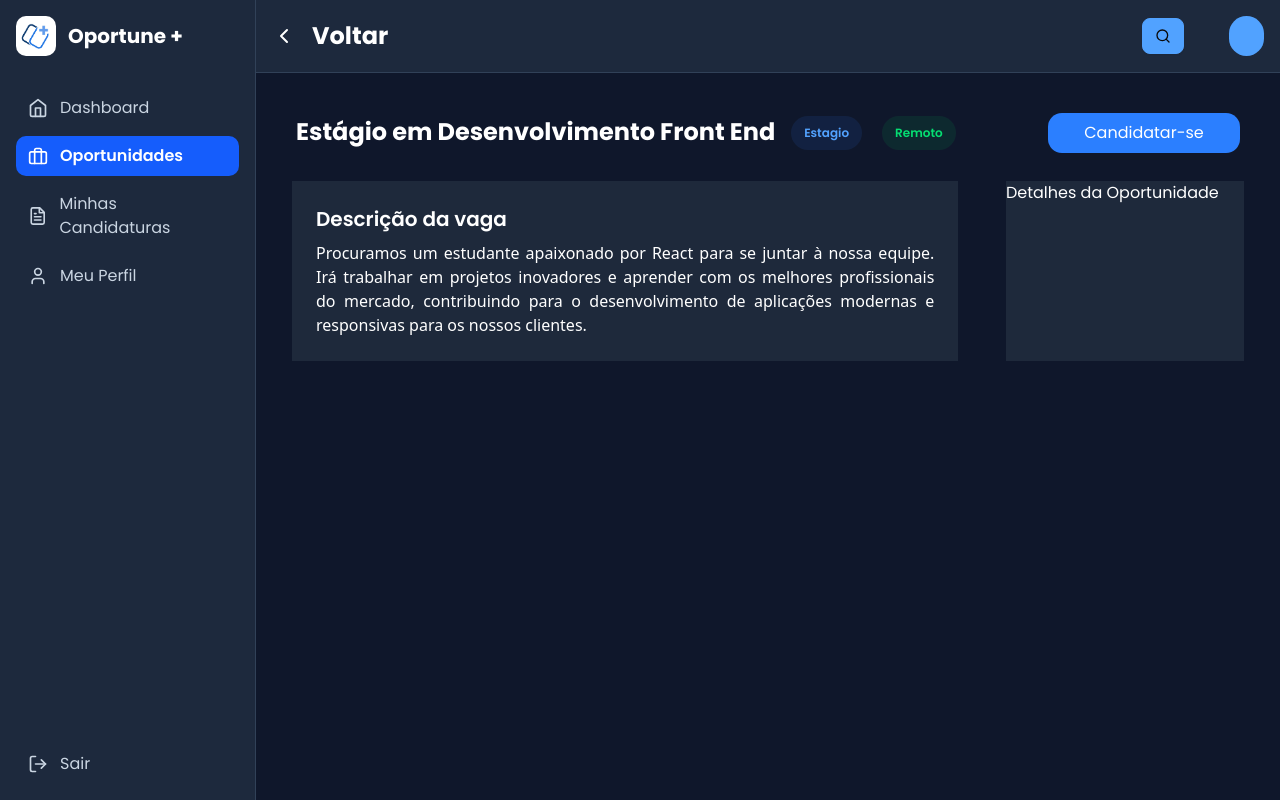
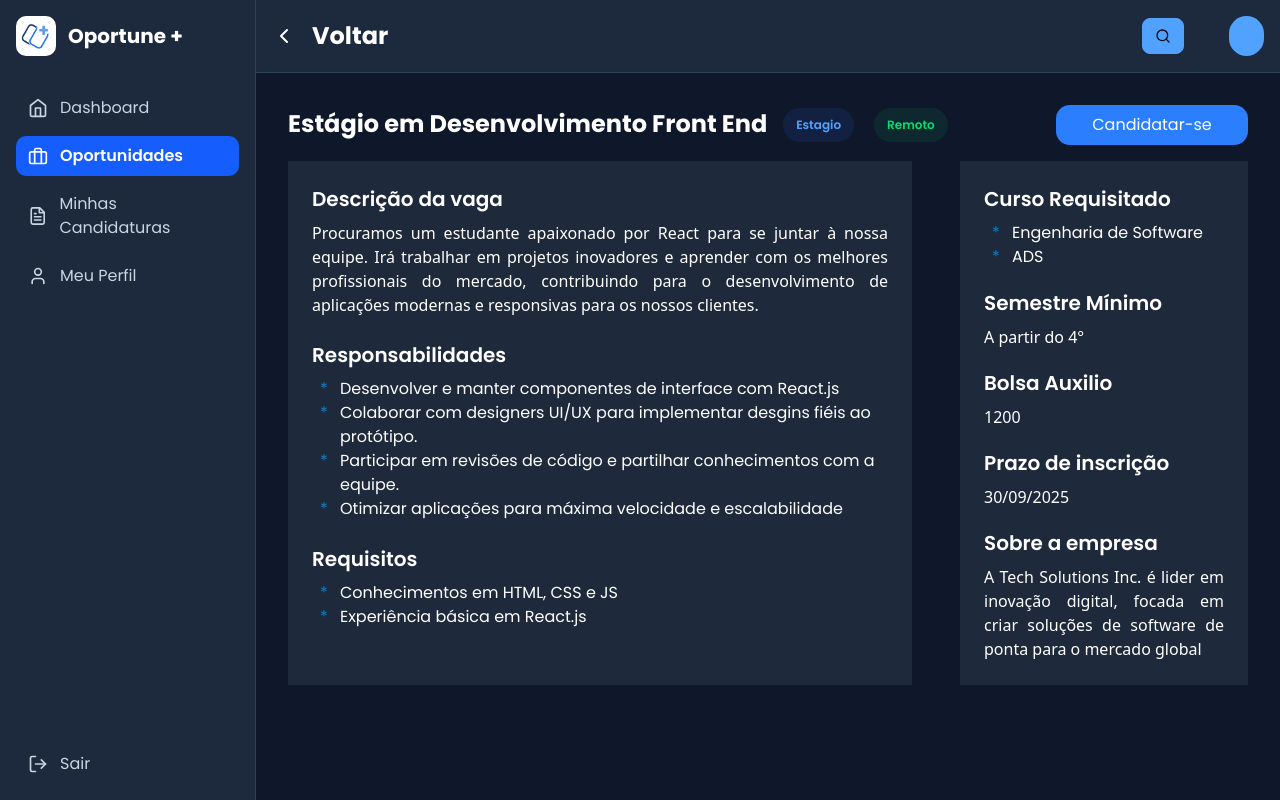
Before and after one commit to PedrFelip/oportune, a React (Vite) app in the folder frontend/: page /aluno/vagas/1 in a window 1280 px wide. Built offline with nearby package versions, Linux system fonts and the light colour scheme.

Commit message:
Finalização da tela de detalhes da vaga

```diff
--- a/frontend/src/components/dashboard/aluno/InfoVaga.jsx
+++ b/frontend/src/components/dashboard/aluno/InfoVaga.jsx
@@ -1,10 +1,18 @@
 import React from "react";
 
-export function InfoVaga({titulo, descricao}) {
+export function InfoVaga({ titulo, descricao, tipo = "texto" }) {
   return (
     <div className="flex flex-col gap-2">
       <h3 className="text-xl font-semibold">{titulo}</h3>
-      <p className="font-sans text-justify">{descricao}</p>
+      {tipo === "lista" ? (
+        <ol className="ml-5 [&_li]:pl-2 [&_li]:marker:content-['*_'] [&_li]:marker:text-sky-600">
+          {descricao.map((line, index) => (
+            <li key={index}>{line}</li>
+          ))}
+        </ol>
+      ) : (
+        <p className="font-sans text-justify">{descricao}</p>
+      )}
     </div>
   );
 }
--- a/frontend/src/components/dashboard/geral/Oportunidade.jsx
+++ b/frontend/src/components/dashboard/geral/Oportunidade.jsx
@@ -1,17 +1,4 @@
-const CaracteristicasVaga = ({ caracteristica }) => {
-  const statusStyles = {
-    Estagio: "bg-blue-500/10 text-blue-400",
-    Remoto: "bg-green-500/10 text-green-400",
-    Pesquisa: "bg-purple-500/10 text-purple-400",
-  };
-  return (
-    <span
-      className={`px-3 py-2 text-xs font-semibold rounded-full ${statusStyles[caracteristica]}`}
-    >
-      {caracteristica}
-    </span>
-  );
-};
+import { Categoria } from "./Categoria";
 
 export default function Oportunidade() {
 
@@ -51,7 +38,7 @@ export default function Oportunidade() {
                 <h2 className="mr-8">{vaga.titulo}</h2>
                 <div className="flex items-center gap-6">
                   {vaga.categorias.map((categoria, index) => (
-                    <CaracteristicasVaga key={index} caracteristica={categoria} />
+                    <Categoria key={index} caracteristica={categoria} />
                   ))}
                 </div>
               </div>
--- a/frontend/src/pages/aluno/Vaga.jsx
+++ b/frontend/src/pages/aluno/Vaga.jsx
@@ -22,7 +22,7 @@ const infos = {
     "Experiência básica em React.js",
   ],
   curso: ["Engenharia de Software", "ADS"],
-  Semestre: "4",
+  semestre: "4",
   bolsa: "1200",
   prazoInscricao: "30/09/2025",
   sobre:
@@ -47,7 +47,7 @@ export function Vaga() {
 
   return (
     <Template title={back}>
-      <header className="flex items-center justify-between gap-4 text-white p-4">
+      <header className="flex items-center justify-between gap-3 text-white p-2">
         <div className="flex w-full gap-4">
           <h2 className="text-2xl font-bold">{infos.titulo}</h2>
           <div className="flex gap-5">
@@ -67,16 +67,45 @@ export function Vaga() {
           </button>
         </div>
       </header>
-      <main className="flex justify-between m-3 text-white">
-        <section className="w-7/10 bg-[#1E293B] p-6">
+      <main className="flex justify-between m-2 text-white">
+        <section className="flex flex-col gap-6 w-65/100 bg-[#1E293B] p-6">
           <InfoVaga
             titulo={"Descrição da vaga"}
             descricao={infos.descricao}
           />
+          <InfoVaga
+            titulo={"Responsabilidades"}
+            descricao={infos.responsabilidades}
+            tipo={"lista"}
+          />
+          <InfoVaga
+            titulo={"Requisitos"}
+            descricao={infos.requisitos}
+            tipo={"lista"}
+          />
         </section>
-        <section className="w-1/4 bg-[#1E293B]">
-          Detalhes da Oportunidade
-
+        <section className="flex flex-col gap-5 w-3/10 bg-[#1E293B] p-6">
+          <InfoVaga
+            titulo={"Curso Requisitado"}
+            descricao={infos.curso}
+            tipo="lista"
+          />
+          <InfoVaga
+            titulo={"Semestre Mínimo"}
+            descricao={`A partir do ${infos.semestre}°`}
+          />
+          <InfoVaga
+            titulo={"Bolsa Auxilio"}
+            descricao={infos.bolsa}
+          />
+          <InfoVaga
+            titulo={"Prazo de inscrição"}
+            descricao={infos.prazoInscricao}
+          />
+          <InfoVaga
+            titulo={"Sobre a empresa"}
+            descricao={infos.sobre}
+          />
         </section>
       </main>
     </Template>
```
